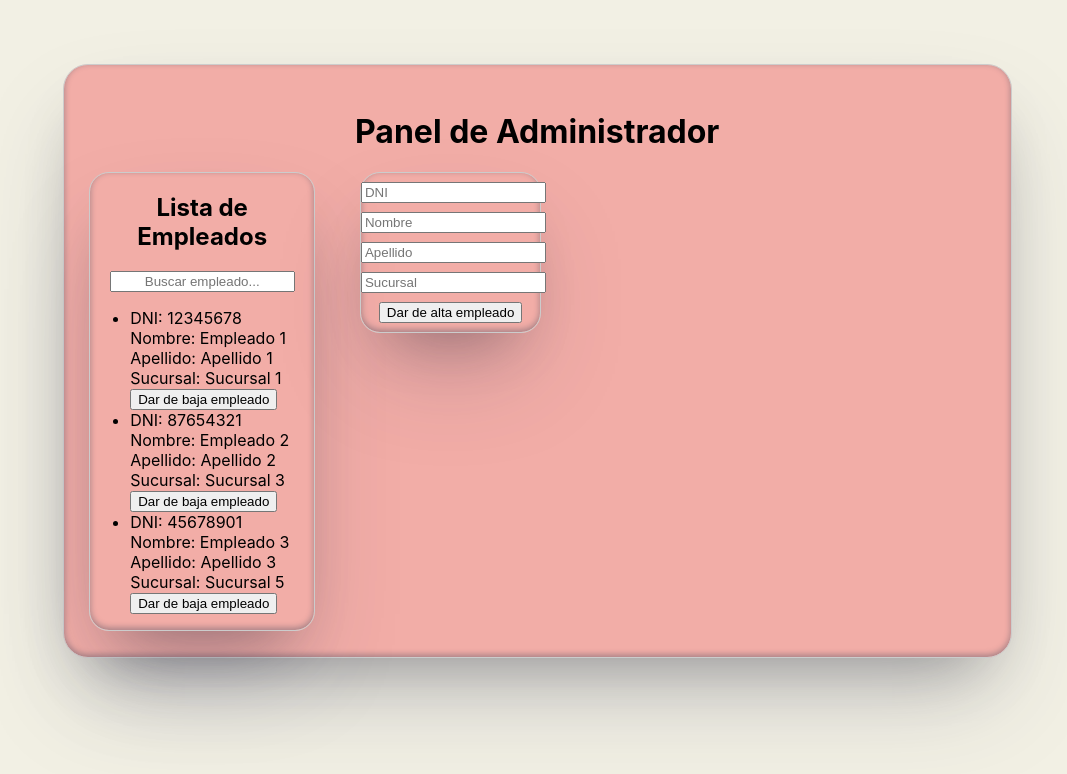
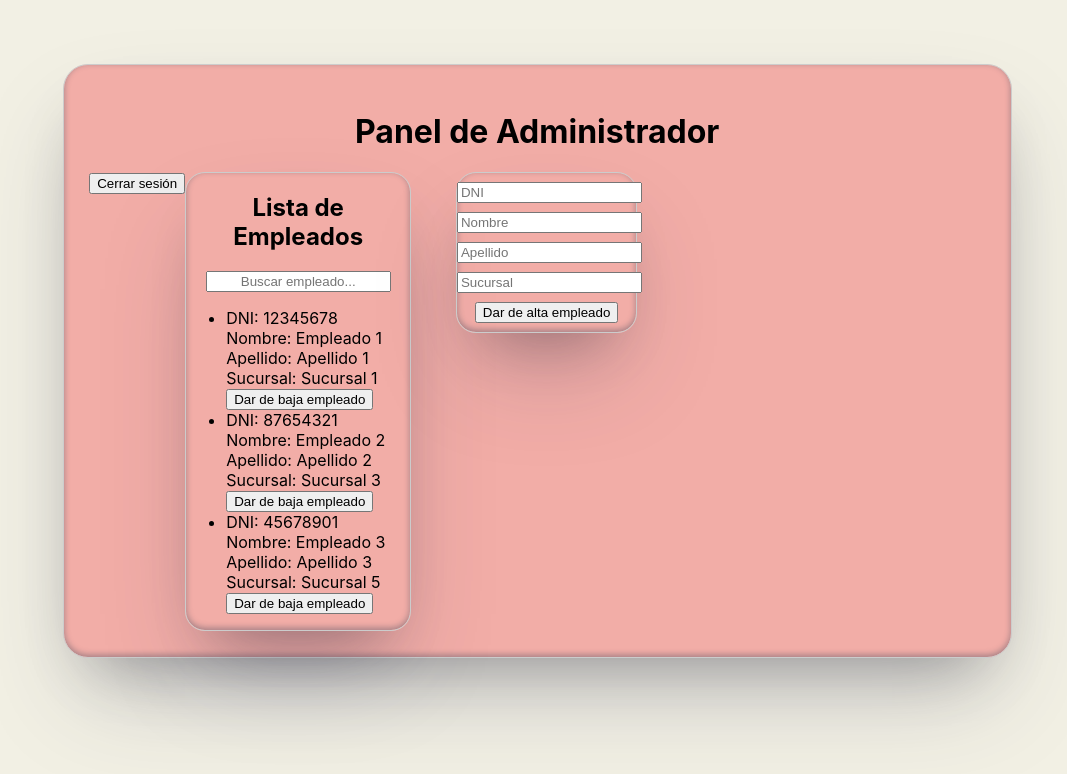
Before and after one commit to leodelmas00/front-truequetools, a React (Create React App) app: page /AdminView in a window 1280 px wide. Shown: the top 774 px of the page, without its empty margins (91-1158 px from the left). Built offline with nearby package versions, Linux system fonts and the light colour scheme.

Commit message:
añadi un cerrar sesion al admin

```diff
--- a/src/components/AdminView.jsx
+++ b/src/components/AdminView.jsx
@@ -1,5 +1,6 @@
 import React, { useState } from 'react';
-import '../styles/adminView.css'; // Importa el archivo de estilos CSS para el componente AdminView
+import { Link } from 'wouter';
+import '../styles/adminView.css';
 
 function AdminView() {
     const [searchTerm, setSearchTerm] = useState(''); // Estado para almacenar el término de búsqueda
@@ -10,6 +11,7 @@ function AdminView() {
     ]); // Estado para almacenar la lista de empleados
     const [newEmployeeData, setNewEmployeeData] = useState({ dni: '', name: '', lastName: '', branch: '' }); // Estado para almacenar los datos del nuevo empleado
     const [confirmRemove, setConfirmRemove] = useState({ show: false, employeeId: null, employeeName: '' }); // Estado para mostrar el modal de confirmación
+    const [confirmLogout, setConfirmLogout] = useState(false); // Estado para mostrar el modal de confirmación de cerrar sesión
 
     const handleSearchChange = (event) => {
         setSearchTerm(event.target.value); // Actualiza el término de búsqueda
@@ -45,6 +47,20 @@ function AdminView() {
         setConfirmRemove({ show: false, employeeId: null, employeeName: '' }); // Oculta el modal de confirmación
     };
 
+    const handleLogout = () => {
+        setConfirmLogout(true); // Muestra el modal de confirmación de cerrar sesión
+    };
+
+    const confirmLogoutAction = () => {
+        localStorage.removeItem('token'); // Elimina el token de localStorage
+        localStorage.removeItem('token-info');
+        window.location.href = "/Login"; // Redirecciona al usuario a la página de inicio de sesión
+    };
+
+    const cancelLogoutAction = () => {
+        setConfirmLogout(false); // Oculta el modal de confirmación de cerrar sesión
+    };
+
     const filteredEmployees = employees.filter(employee =>
         employee.name.toLowerCase().includes(searchTerm.toLowerCase())
     );
@@ -52,6 +68,8 @@ function AdminView() {
     return (
         <div className="admin-view-container">
             <h1 style={{ textAlign: 'center' }}>Panel de Administrador</h1>
+
+            <button className="cerrar-sesion-adminview-button" onClick={handleLogout}>Cerrar sesión</button>
 
             <div className="employee-list-container">
                 <h2 style={{ textAlign: 'center' }}>Lista de Empleados</h2>
@@ -126,6 +144,18 @@ function AdminView() {
                     </div>
                 </div>
             )}
+
+            {confirmLogout && (
+                <div className="modal">
+                    <div className="modal-content">
+                        <p>¿Estás seguro de cerrar sesión?</p>
+                        <div className="modal-buttons">
+                            <button onClick={confirmLogoutAction}>Sí</button>
+                            <button onClick={cancelLogoutAction}>No</button>
+                        </div>
+                    </div>
+                </div>
+            )}
         </div>
     );
 }
--- a/src/styles/adminView.css
+++ b/src/styles/adminView.css
@@ -43,8 +43,6 @@
     margin-left: 5% ;
 }
 
-
-
 body {
     background-color:#f2f0e4 ;
 }
```
